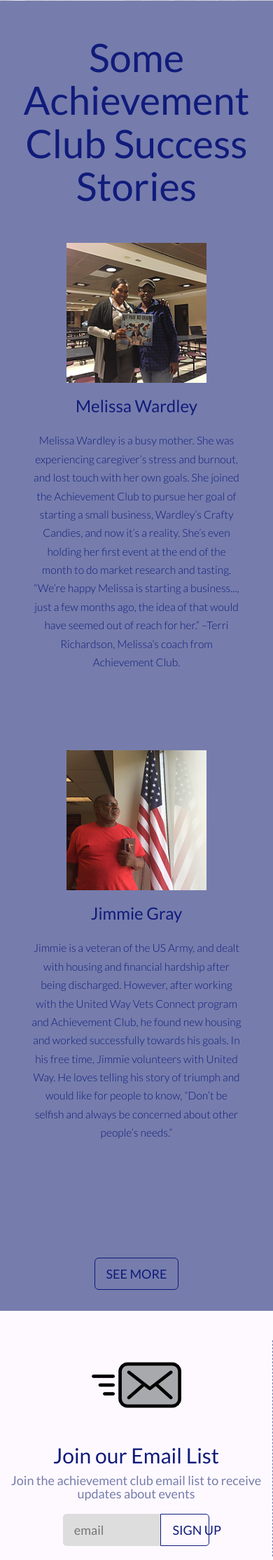
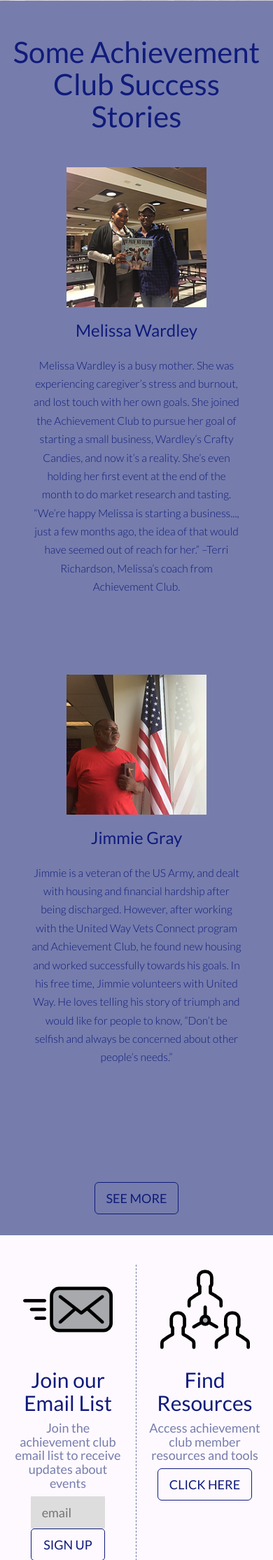
Before and after one commit to SrutiG/uw_achievement_club, a Flask app: page /home in a window 390 px wide. Shown: the part 1603-3832 px from the top of the page at 70% size. Run offline with Flask 2, Linux system fonts and the light colour scheme; some libraries are stand-ins or nearby versions; some web fonts are replaced.

Commit message:
basic viewport size compatibility

```diff
--- a/app/static/css/index.css
+++ b/app/static/css/index.css
@@ -223,7 +223,7 @@ body {
     }
 }
 
-@media screen and (max-width:1000px) {
+@media screen and (max-width:1100px) {
     .success-story {
         height: 500px;
         text-align: center;
@@ -236,7 +236,7 @@ body {
 @media screen and (max-width:600px) {
 
     .success-header {
-        font-size: 1em;
+        font-size: 0.75em ! important;
     }
     .success-story {
         height: 550px;
@@ -253,6 +253,7 @@ body {
 
 .home-involvement-wrapper {
     height: 80vh;
+    min-height: 500px;
     background-color: var(--uw_white);
     margin-top: 0;
     color: var(--uw_blue);
@@ -279,6 +280,7 @@ body {
     margin-bottom: 5%;
 }
 
+
 /*about page*/
 
 .about {
@@ -296,6 +298,7 @@ body {
     margin-bottom: 0;
     margin-top: 0;
     height: 50vh;
+    min-height: 300px;
 }
 
 .social-icon {
@@ -308,6 +311,11 @@ body {
     float: right;
 }
 
+@media screen and (max-width:1000px) {
+    #map {
+        display:none;
+    }
+}
 /*general*/
 
 .uw_button {
@@ -356,3 +364,13 @@ body {
 .sub-header{
     font-size: 4em ! important;
 }
+
+@media screen and (max-width:750px) {
+    .uw_input {
+        border-radius: 0px;
+    }
+
+    .uw_button_input {
+        border-radius: 5px;
+    }
+}
--- a/app/templates/home.html
+++ b/app/templates/home.html
@@ -83,20 +83,20 @@
 </div>
 <div class="jumbotron text-center home-involvement-wrapper">
     <div class="">
-        <div class="container home-email col-md-6">
+        <div class="container home-email col-xs-6">
             <div class="text-center">
                 <img src="{{ url_for('static', filename='images/email.png') }}">
                 <h2>Join our Email List</h2>
                 <h4 class="home-about-sub-heading">Join the achievement club email list to receive updates about events</h4>
-                <div class="row form-group col-xs-8 col-xs-offset-2">
-                    <input type="text" placeholder="email" class="input-lg input col-xs-8 uw_input">
-                    <span><button type="button" class="btn btn-lg btn-primary uw_button uw_button_input col-xs-4">SIGN UP</button>
+                <div class="row form-group col-xs-10 col-xs-offset-1 col-md-8 col-md-offset-2">
+                    <input type="text" placeholder="email" class="input-lg input col-xs-12 col-sm-6 col-md-8 uw_input">
+                    <span><button type="button" class="btn btn-lg btn-primary uw_button uw_button_input col-xs-12 col-sm-6 col-md-4">SIGN UP</button>
                     </span>
                 </div>
                 <!--<div>Icons made by <a href="https://www.flaticon.com/authors/gregor-cresnar" title="Gregor Cresnar">Gregor Cresnar</a> from <a href="https://www.flaticon.com/" title="Flaticon">www.flaticon.com</a> is licensed by <a href="http://creativecommons.org/licenses/by/3.0/" title="Creative Commons BY 3.0" target="_blank">CC 3.0 BY</a></div>-->
             </div>
         </div>
-        <div class="container col-md-6 home-involvement">
+        <div class="container col-xs-6 home-involvement">
             <div class="text-center">
                 <img src="{{ url_for('static', filename='images/teamwork.png') }}">
                 <h2>Find Resources</h2>
--- a/app/templates/layout.html
+++ b/app/templates/layout.html
@@ -46,9 +46,9 @@
 {% endblock %}
 <a id="footer-contact">
     <footer class="">
-        <div class="col-md-12 jumbotron uw_footer">
+        <div class="col-xs-12 jumbotron uw_footer">
             <div class="container">
-                <div class="col-md-6">
+                <div class="col-xs-12 col-md-6">
                     <h2><strong>United Way of Greater Atlanta</strong></h2>
                     <h4><strong>Address: </strong><span class="uw_small">100 Edgewood Ave NE
                     Atlanta, GA 30303</span></h4>
@@ -61,7 +61,7 @@
                     </div>
                     <h4><small class="uw_small">If you have questions or want to know how to get involved, either as an Achievement Club member or as a volunteer, do not hesitate to get in contact with us!</small></h4>
                 </div>
-                <div class="col-md-6">
+                <div class="col-xs-12 col-md-6">
                     <div id="map">
 
                     </div>
```
